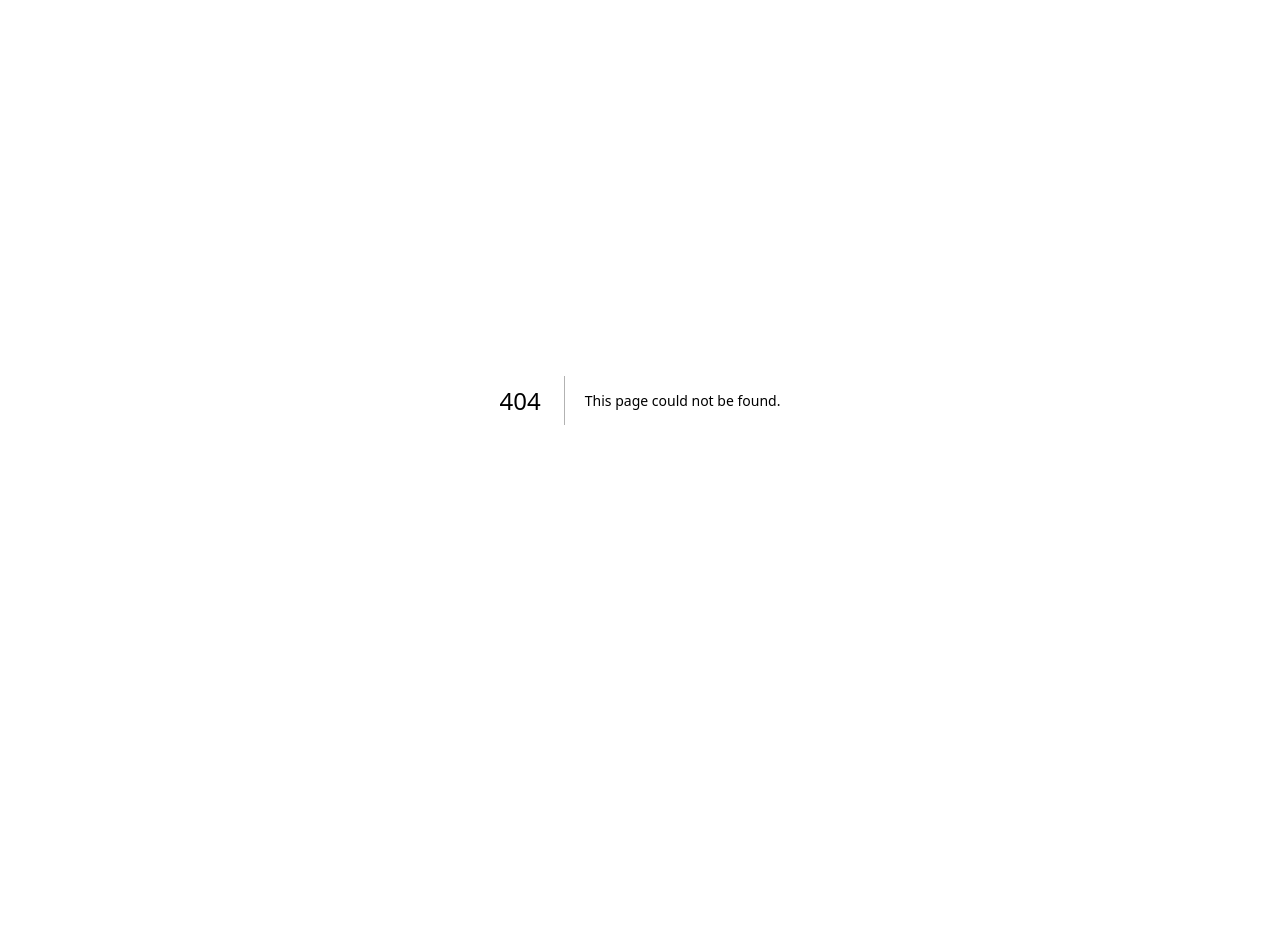
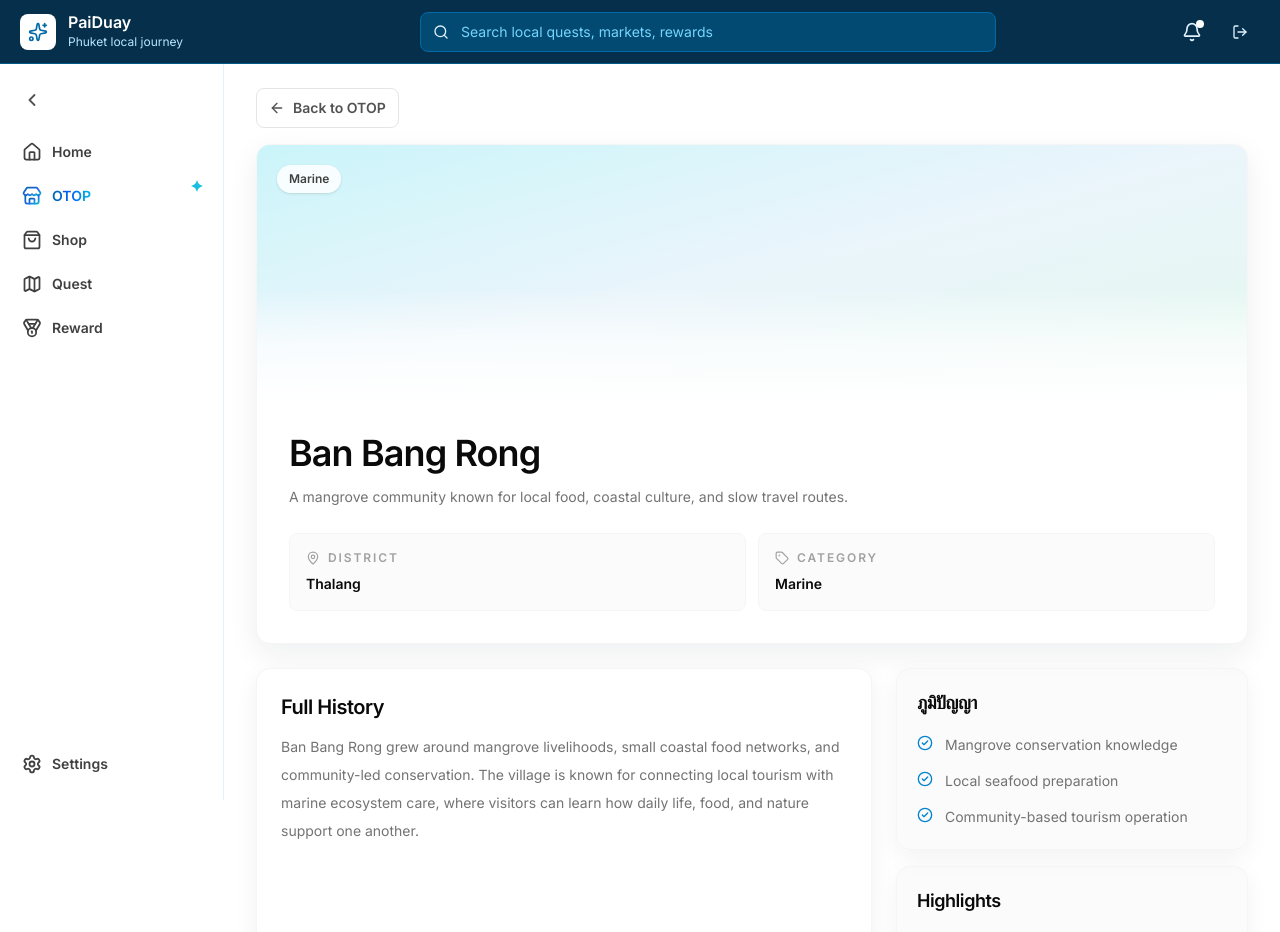
Before and after one commit to Whatsup-design/PaiDuay, a Next.js app in the folder frontend/: page /otop/ban-bang-rong in a window 1280 px wide. Before the commit this address had no page. Shown: the top 932 px of the page. Before the commit the page ends 800 px from the top, so only its background shows below. Built offline with nearby package versions, Linux system fonts and the light colour scheme.

Commit message:
Add:dynamicRoute

```diff
--- /dev/null
+++ b/frontend/app/(main)/otop/[id]/page.tsx
@@ -0,0 +1,48 @@
+import { ArrowLeft } from "lucide-react";
+import Link from "next/link";
+import { notFound } from "next/navigation";
+import { VillageDetailContent } from "@/components/otop/village-detail-content";
+import { VillageDetailHero } from "@/components/otop/village-detail-hero";
+import { getVillageById, villages } from "@/app/(main)/otop/data";
+
+type OtopVillageDetailPageProps = {
+  params: Promise<{
+    id: string;
+  }>;
+};
+
+export function generateStaticParams() {
+  return villages.map((village) => ({
+    id: village.id
+  }));
+}
+
+export default async function OtopVillageDetailPage({
+  params
+}: OtopVillageDetailPageProps) {
+  const { id } = await params;
+  const village = getVillageById(id);
+
+  if (!village) {
+    notFound();
+  }
+
+  return (
+    <main className="min-h-[calc(100vh-4rem)] bg-white px-4 py-5 sm:px-5 lg:px-8 lg:py-6">
+      <div className="mx-auto max-w-7xl space-y-4">
+        <Link
+          href="/otop"
+          className="inline-flex h-10 items-center gap-2 rounded-md border border-neutral-200 bg-white px-3 text-sm font-semibold text-neutral-600 transition hover:bg-neutral-50 hover:text-neutral-950"
+        >
+          <ArrowLeft className="h-4 w-4" />
+          Back to OTOP
+        </Link>
+
+        <div className="space-y-6">
+          <VillageDetailHero village={village} />
+          <VillageDetailContent village={village} />
+        </div>
+      </div>
+    </main>
+  );
+}
--- a/frontend/app/(main)/otop/data.ts
+++ b/frontend/app/(main)/otop/data.ts
@@ -10,9 +10,13 @@ export const otopCategories = [
 export type OtopCategory = (typeof otopCategories)[number];
 
 export type Village = {
+  id: string;
   name: string;
   district: string;
   description: string;
+  history: string;
+  wisdom: string[];
+  highlights: string[];
   category: Exclude<OtopCategory, "All">;
   gradient: string;
 };
@@ -40,42 +44,107 @@ export const otopLocations: OtopLocation[] = [
 
 export const villages: Village[] = [
   {
+    id: "ban-bang-rong",
     name: "Ban Bang Rong",
     district: "Thalang",
     description:
       "A mangrove community known for local food, coastal culture, and slow travel routes.",
+    history:
+      "Ban Bang Rong grew around mangrove livelihoods, small coastal food networks, and community-led conservation. The village is known for connecting local tourism with marine ecosystem care, where visitors can learn how daily life, food, and nature support one another.",
+    wisdom: [
+      "Mangrove conservation knowledge",
+      "Local seafood preparation",
+      "Community-based tourism operation"
+    ],
+    highlights: [
+      "Mangrove learning route",
+      "Local food and service booths",
+      "Marine-friendly community activities"
+    ],
     category: "Marine",
     gradient: "from-cyan-200 via-sky-100 to-emerald-100"
   },
   {
+    id: "ban-kathu-craft",
     name: "Ban Kathu Craft",
     district: "Kathu",
     description:
       "Small makers preserving Phuket craft stories through baskets, fabric, and home goods.",
+    history:
+      "Ban Kathu Craft represents a maker community that keeps local handcraft stories alive through everyday objects. Its products connect household skills, local material knowledge, and tourism demand in a way that helps small makers earn from cultural value.",
+    wisdom: [
+      "Basketry and weaving techniques",
+      "Local material selection",
+      "Handmade product finishing"
+    ],
+    highlights: [
+      "Craft maker route",
+      "Handwoven basket products",
+      "Small workshop-style experience"
+    ],
     category: "Craft",
     gradient: "from-amber-200 via-orange-100 to-yellow-50"
   },
   {
+    id: "old-town-heritage",
     name: "Old Town Heritage",
     district: "Mueang Phuket",
     description:
       "A culture-led village route connecting local snacks, Sino-Portuguese stories, and shops.",
+    history:
+      "Old Town Heritage is shaped by Phuket's trading history, architecture, and food culture. The area brings together small shops, local snacks, and cultural routes that help visitors understand how the city grew through community, trade, and craft.",
+    wisdom: [
+      "Local snack recipes",
+      "Sino-Portuguese heritage storytelling",
+      "Community shop curation"
+    ],
+    highlights: [
+      "Old town walking route",
+      "Local snack discovery",
+      "Heritage shop experience"
+    ],
     category: "Culture",
     gradient: "from-rose-200 via-pink-100 to-sky-100"
   },
   {
+    id: "rawai-sea-village",
     name: "Rawai Sea Village",
     district: "Mueang Phuket",
     description:
       "Community services and marine-inspired products connected to responsible coastal visits.",
+    history:
+      "Rawai Sea Village connects coastal livelihoods with visitor services and marine-inspired products. The community experience is built around local knowledge of the sea, food, and responsible visits that respect the rhythm of coastal life.",
+    wisdom: [
+      "Coastal livelihood knowledge",
+      "Marine food culture",
+      "Responsible visitor hosting"
+    ],
+    highlights: [
+      "Coastal community services",
+      "Cooking and food experiences",
+      "Marine-inspired local products"
+    ],
     category: "Marine",
     gradient: "from-blue-200 via-cyan-100 to-slate-100"
   },
   {
+    id: "chalong-wellness",
     name: "Chalong Wellness",
     district: "Mueang Phuket",
     description:
       "Local wellness makers offering herbs, massage knowledge, and mindful visitor experiences.",
+    history:
+      "Chalong Wellness focuses on local health knowledge, herbs, and mindful services. The community route is designed for visitors who want to understand wellness as local wisdom rather than only a tourism product.",
+    wisdom: [
+      "Herbal compress knowledge",
+      "Local wellness product making",
+      "Massage and relaxation practices"
+    ],
+    highlights: [
+      "Herbal product discovery",
+      "Wellness partner visit",
+      "Mindful service experience"
+    ],
     category: "Wellness",
     gradient: "from-emerald-200 via-teal-100 to-lime-100"
   }
@@ -131,3 +200,7 @@ export const productServices: ProductService[] = [
     gradient: "from-red-200 via-orange-100 to-yellow-50"
   }
 ];
+
+export function getVillageById(id: string) {
+  return villages.find((village) => village.id === id);
+}
--- a/frontend/components/otop/village-card.tsx
+++ b/frontend/components/otop/village-card.tsx
@@ -27,10 +27,10 @@ export function VillageCard({ village }: VillageCardProps) {
           {village.description}
         </p>
         <Link
-          href="/quest"
+          href={`/otop/${village.id}`}
           className="mt-4 inline-flex h-9 w-full items-center justify-center rounded-md bg-neutral-950 px-3 text-xs font-semibold text-white transition hover:bg-neutral-800"
         >
-          Start Quest
+          View
         </Link>
       </div>
     </article>
--- /dev/null
+++ b/frontend/components/otop/village-detail-content.tsx
@@ -0,0 +1,44 @@
+import { CheckCircle2 } from "lucide-react";
+import type { Village } from "../../app/(main)/otop/data";
+
+type VillageDetailContentProps = {
+  village: Village;
+};
+
+export function VillageDetailContent({ village }: VillageDetailContentProps) {
+  return (
+    <div className="grid gap-6 lg:grid-cols-[1fr_22rem]">
+      <section className="rounded-xl border border-neutral-100 bg-white p-5 shadow-[0_8px_24px_rgb(15_23_42_/_6%)] sm:p-6">
+        <h2 className="text-xl font-semibold tracking-tight text-neutral-950">
+          Full History
+        </h2>
+        <p className="mt-3 text-sm leading-7 text-neutral-500">
+          {village.history}
+        </p>
+      </section>
+
+      <aside className="space-y-4">
+        <InfoList title="ภูมิปัญญา" items={village.wisdom} />
+        <InfoList title="Highlights" items={village.highlights} />
+      </aside>
+    </div>
+  );
+}
+
+function InfoList({ title, items }: { title: string; items: string[] }) {
+  return (
+    <section className="rounded-xl border border-neutral-100 bg-neutral-50/70 p-5 shadow-[0_8px_24px_rgb(15_23_42_/_5%)]">
+      <h2 className="text-lg font-semibold tracking-tight text-neutral-950">
+        {title}
+      </h2>
+      <ul className="mt-4 space-y-3">
+        {items.map((item) => (
+          <li key={item} className="flex gap-3 text-sm leading-6 text-neutral-500">
+            <CheckCircle2 className="mt-0.5 h-4 w-4 shrink-0 text-sky-600" />
+            {item}
+          </li>
+        ))}
+      </ul>
+    </section>
+  );
+}
--- /dev/null
+++ b/frontend/components/otop/village-detail-hero.tsx
@@ -0,0 +1,56 @@
+import { MapPin, Tag } from "lucide-react";
+import type { Village } from "../../app/(main)/otop/data";
+
+type VillageDetailHeroProps = {
+  village: Village;
+};
+
+export function VillageDetailHero({ village }: VillageDetailHeroProps) {
+  return (
+    <section className="overflow-hidden rounded-xl border border-neutral-100 bg-white shadow-[0_10px_30px_rgb(15_23_42_/_7%)]">
+      <div className="relative h-56 overflow-hidden bg-neutral-50 sm:h-64">
+        <div
+          className={`absolute inset-0 bg-gradient-to-br ${village.gradient} opacity-60 grayscale-[12%]`}
+        />
+        <div className="absolute inset-x-0 bottom-0 h-28 bg-gradient-to-t from-white via-white/70 to-transparent" />
+        <span className="absolute left-5 top-5 rounded-full bg-white/85 px-3 py-1.5 text-xs font-semibold text-neutral-700 shadow-sm backdrop-blur">
+          {village.category}
+        </span>
+      </div>
+
+      <div className="p-5 sm:p-6 lg:p-8">
+        <h1 className="max-w-3xl text-3xl font-semibold tracking-tight text-neutral-950 sm:text-4xl">
+          {village.name}
+        </h1>
+        <p className="mt-3 max-w-3xl text-sm leading-6 text-neutral-500">
+          {village.description}
+        </p>
+
+        <div className="mt-6 grid gap-3 sm:grid-cols-2">
+          <VillageMeta icon={MapPin} label="District" value={village.district} />
+          <VillageMeta icon={Tag} label="Category" value={village.category} />
+        </div>
+      </div>
+    </section>
+  );
+}
+
+function VillageMeta({
+  icon: Icon,
+  label,
+  value
+}: {
+  icon: typeof MapPin;
+  label: string;
+  value: string;
+}) {
+  return (
+    <div className="rounded-md border border-neutral-100 bg-neutral-50/70 p-4">
+      <div className="flex items-center gap-2 text-xs font-semibold uppercase tracking-[0.16em] text-neutral-400">
+        <Icon className="h-3.5 w-3.5" />
+        {label}
+      </div>
+      <p className="mt-2 text-sm font-semibold text-neutral-950">{value}</p>
+    </div>
+  );
+}
```
